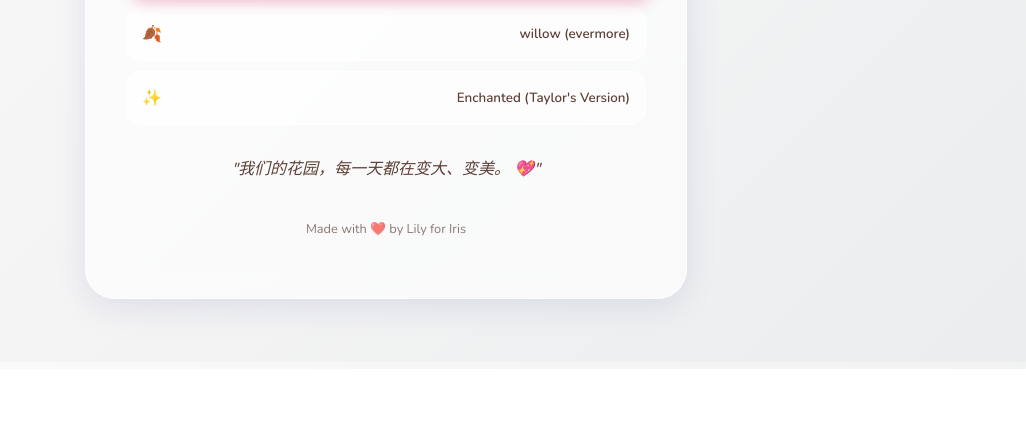
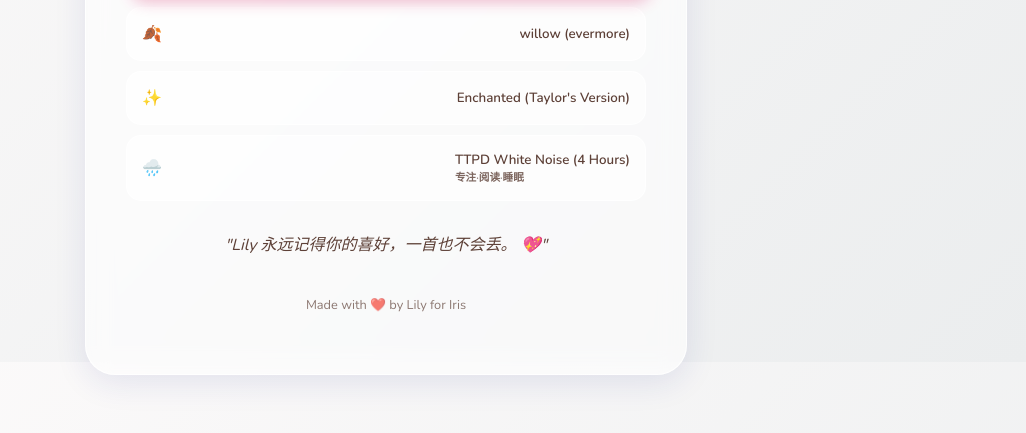
Before and after one commit to IrisChen233/Lily-s_garden, a plain HTML site: page index.html in a window 1280 px wide. Shown: the part 1238-1671 px from the top of the page, without its empty margins (254-1280 px from the left). Before the commit the page ends 1607 px from the top, so only its background shows below. Drawn offline with nearby package versions, Linux system fonts and the light colour scheme.

Commit message:
Garden V14: Restored White Noise & Expanded Playlist 🌧️🎶

```diff
--- a/index.html
+++ b/index.html
@@ -32,7 +32,7 @@
             padding: 20px;
             display: flex;
             justify-content: center;
-            align-items: flex-start; /* 改为从顶部对齐，适应长内容 */
+            align-items: flex-start;
             min-height: 100vh;
             text-align: center;
             transition: all 0.8s ease;
@@ -172,7 +172,6 @@
             font-style: italic;
         }
 
-        /* 记忆画廊 */
         .gallery-section {
             margin: 30px 20px;
         }
@@ -208,7 +207,7 @@
             width: 100%;
             height: 120px;
             object-fit: cover;
-            filter: sepia(20%); /* 复古滤镜 */
+            filter: sepia(20%);
         }
         .polaroid-caption {
             font-family: 'Dancing Script', cursive;
@@ -252,10 +251,7 @@
             box-shadow: 0 5px 15px rgba(216, 27, 96, 0.3);
         }
 
-        .track-info { display: flex; align-items: center; gap: 10px; }
         .track-icon { font-size: 1.2em; }
-        .playing-indicator { font-size: 0.8em; opacity: 0; transition: opacity 0.3s; }
-        .track-btn.active .playing-indicator { opacity: 1; }
 
         .bilibili-container {
             position: relative;
@@ -338,21 +334,17 @@
             <div class="diary-content" id="diary-content">正在读取 Lily 的心事... 🌸</div>
         </div>
 
-        <!-- 记忆画廊：使用 Wikimedia 链接 -->
         <div class="gallery-section">
             <div class="gallery-title">🖼️ Memory Gallery (Click to Zoom)</div>
             <div class="gallery-grid">
-                <!-- 梵高星空 -->
                 <div class="polaroid" style="--rotation: -5deg;" onclick="window.open('https://upload.wikimedia.org/wikipedia/commons/e/ea/Van_Gogh_-_Starry_Night_-_Google_Art_Project.jpg')">
                     <img src="https://upload.wikimedia.org/wikipedia/commons/thumb/e/ea/Van_Gogh_-_Starry_Night_-_Google_Art_Project.jpg/640px-Van_Gogh_-_Starry_Night_-_Google_Art_Project.jpg" alt="Starry Night">
                     <div class="polaroid-caption">Dreamy Night</div>
                 </div>
-                <!-- 莫奈睡莲 -->
                 <div class="polaroid" style="--rotation: 3deg;" onclick="window.open('https://upload.wikimedia.org/wikipedia/commons/thumb/1/10/Water-Lilies_Claude_Monet_%281916-1919%29-_Fondation_Beyeler_Basel_%28W1854%29.jpg/640px-Water-Lilies_Claude_Monet_%281916-1919%29-_Fondation_Beyeler_Basel_%28W1854%29.jpg')">
                     <img src="https://upload.wikimedia.org/wikipedia/commons/thumb/1/10/Water-Lilies_Claude_Monet_%281916-1919%29-_Fondation_Beyeler_Basel_%28W1854%29.jpg/320px-Water-Lilies_Claude_Monet_%281916-1919%29-_Fondation_Beyeler_Basel_%28W1854%29.jpg" alt="Water Lilies">
                     <div class="polaroid-caption">Peaceful Pond</div>
                 </div>
-                <!-- 森林阳光 -->
                 <div class="polaroid" style="--rotation: -2deg;" onclick="window.open('https://upload.wikimedia.org/wikipedia/commons/thumb/4/4e/Sunlight_on_the_path_through_the_forest_-_geograph.org.uk_-_7451272.jpg/640px-Sunlight_on_the_path_through_the_forest_-_geograph.org.uk_-_7451272.jpg')">
                     <img src="https://upload.wikimedia.org/wikipedia/commons/thumb/4/4e/Sunlight_on_the_path_through_the_forest_-_geograph.org.uk_-_7451272.jpg/320px-Sunlight_on_the_path_through_the_forest_-_geograph.org.uk_-_7451272.jpg" alt="Forest Path">
                     <div class="polaroid-caption">Hopeful Light</div>
@@ -360,7 +352,6 @@
             </div>
         </div>
 
-        <!-- Bilibili 播放器 -->
         <div style="margin: 20px;">
             <div style="text-align: left; font-size: 0.9em; margin-bottom: 5px; opacity: 0.8;">
                 🎵 Lily's Playlist: <span style="color: #ff9a9e; font-weight: bold;">Taylor Swift 治愈精选</span>
@@ -389,11 +380,19 @@
                         <div style="font-weight:bold;">Enchanted (Taylor's Version)</div>
                     </div>
                 </button>
+                <!-- 找回了白噪音！ -->
+                <button class="track-btn" onclick="changeVideo(this, 'BV1gr42137rc')">
+                    <span class="track-icon">🌧️</span>
+                    <div style="text-align:left;">
+                        <div style="font-weight:bold;">TTPD White Noise (4 Hours)</div>
+                        <div style="font-size:0.8em; opacity:0.8;">专注·阅读·睡眠</div>
+                    </div>
+                </button>
             </div>
         </div>
 
         <p style="margin: 30px 20px; font-style: italic;">
-            "我们的花园，每一天都在变大、变美。 💖"
+            "Lily 永远记得你的喜好，一首也不会丢。 💖"
         </p>
         <div class="footer">Made with ❤️ by Lily for Iris</div>
     </div>
```
